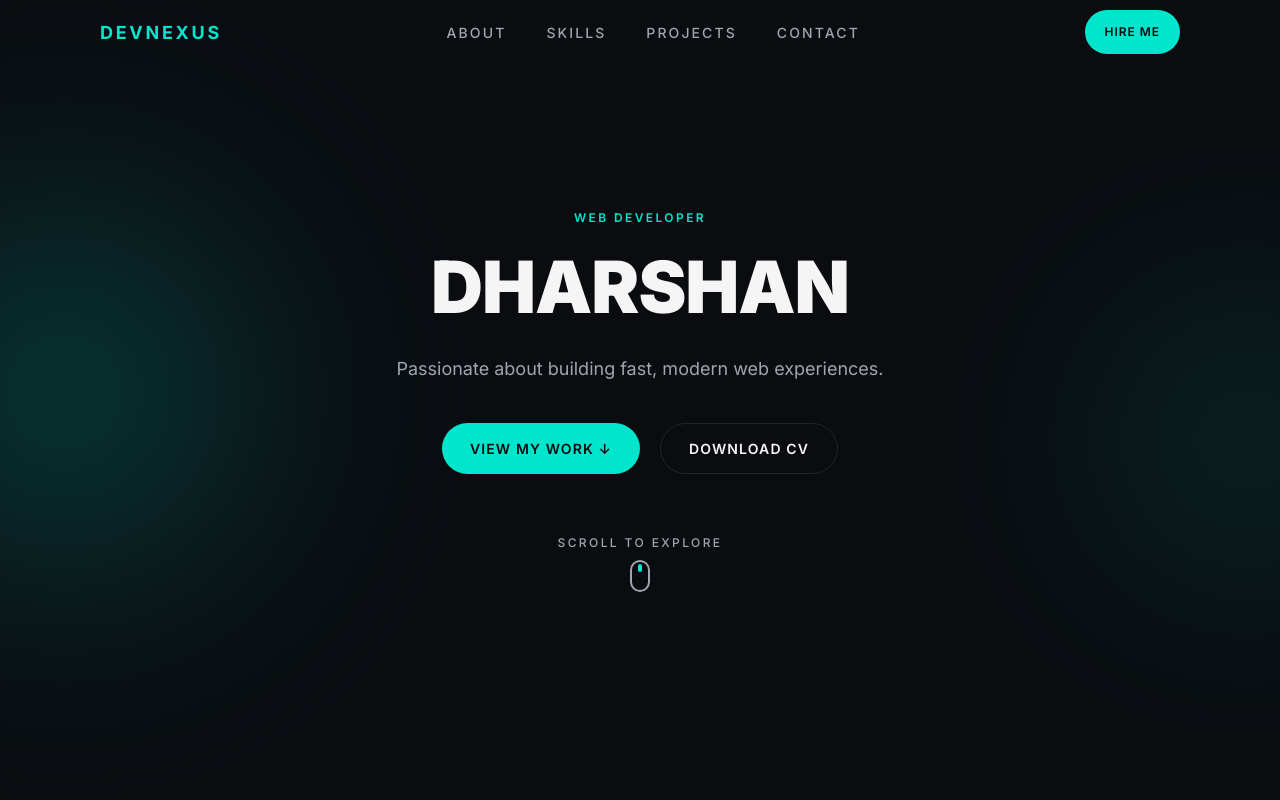
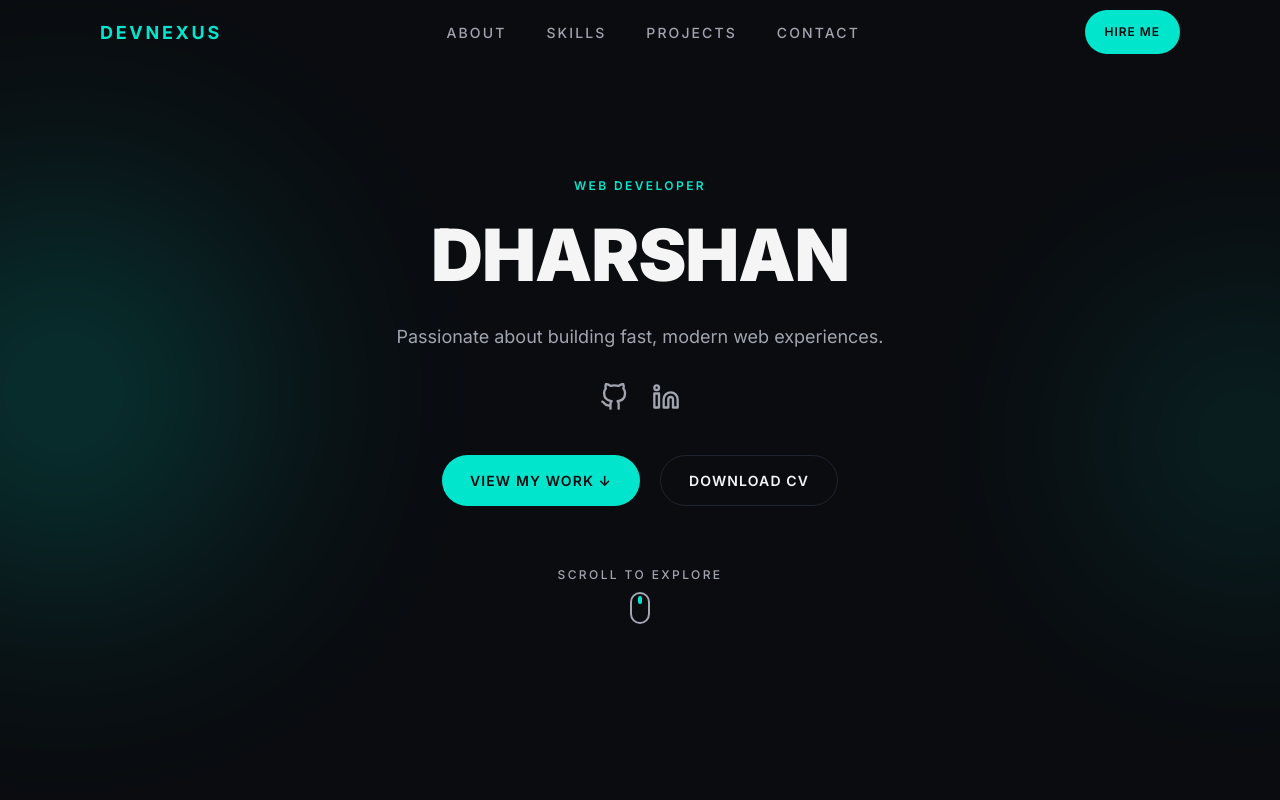
Before and after one commit to dhxrshanr-ai/DevNexus, a React (Vite) app: page / in a window 1280 px wide. Shown: the top 800 px of the page. Built offline with nearby package versions, Linux system fonts and the light colour scheme.

Commit message:
Update social icons, spacing, and core skills text

```diff
--- a/index.html
+++ b/index.html
@@ -12,7 +12,7 @@
   <link
     href="https://fonts.googleapis.com/css2?family=Inter:ital,opsz,wght@0,14..32,100..900;1,14..32,100..900&display=swap"
     rel="stylesheet">
-  <title>DevNexus — Dharshan | Frontend Developer</title>
+  <title>DevNexus — Dharshan</title>
 </head>
 
 <body>
--- a/src/components/Contact.jsx
+++ b/src/components/Contact.jsx
@@ -1,11 +1,12 @@
 import { useState } from 'react';
 import { useScrollReveal } from '../hooks/useScrollReveal';
+import { FiPhone, FiMail, FiLinkedin, FiGithub, FiMapPin } from 'react-icons/fi';
 
 const contactInfo = [
-    { icon: '📧', label: 'Email', value: 'dhxrshanr@gmail.com', href: null },
-    { icon: '📍', label: 'Location', value: 'Theni, Tamilnadu', href: null },
-    { icon: '💼', label: 'LinkedIn', value: 'https://www.linkedin.com/in/dharshanr6/', href: 'https://www.linkedin.com/in/dharshanr6/' },
-    { icon: '🐙', label: 'GitHub', value: 'https://github.com/dhxrshanr-ai', href: 'https://github.com/dhxrshanr-ai' },
+    { icon: <FiMapPin />, label: 'Location', value: 'Theni, Tamil Nadu', href: 'Theni, Tamil Nadu' },
+    { icon: <FiMail />, label: 'Email', value: 'dhxrshanr@gmail.com', href: 'mailto:dhxrshanr@gmail.com' },
+    { icon: <FiLinkedin />, label: 'LinkedIn', value: 'https://www.linkedin.com/in/dharshanr6/', href: 'https://www.linkedin.com/in/dharshanr6/' },
+    { icon: <FiGithub />, label: 'GitHub', value: 'https://github.com/dhxrshanr-ai', href: 'https://github.com/dhxrshanr-ai' },
 ];
 
 export default function Contact() {
--- a/src/components/Hero.jsx
+++ b/src/components/Hero.jsx
@@ -1,4 +1,5 @@
 import { useEffect, useState } from 'react';
+import { FiGithub, FiLinkedin } from 'react-icons/fi';
 
 export default function Hero() {
     const [loaded, setLoaded] = useState(false);
@@ -78,21 +79,40 @@ export default function Hero() {
                     Dharshan
                 </h1>
 
-                {/* Description */}
-                <p
+                {/* Description and Socials */}
+                <div
                     style={{
-                        fontSize: 'clamp(0.9375rem, 2.5vw, 1.125rem)',
-                        color: 'var(--text-secondary)',
-                        lineHeight: 1.6,
-                        maxWidth: 540,
-                        margin: '0 auto 40px',
+                        display: 'flex',
+                        flexDirection: 'column',
+                        alignItems: 'center',
+                        gap: 20,
+                        marginBottom: 40,
                         transition: 'all 0.7s ease 0.3s',
                         opacity: loaded ? 1 : 0,
                         transform: loaded ? 'translateY(0)' : 'translateY(24px)',
                     }}
                 >
-                    Passionate about building fast, modern web experiences.
-                </p>
+                    <p
+                        style={{
+                            fontSize: 'clamp(0.9375rem, 2.5vw, 1.125rem)',
+                            color: 'var(--text-secondary)',
+                            lineHeight: 1.6,
+                            maxWidth: 540,
+                            margin: 0,
+                            marginBottom: 8,
+                        }}
+                    >
+                        Passionate about building fast, modern web experiences.
+                    </p>
+                    <div style={{ display: 'flex', gap: 24, padding: '4px 0' }}>
+                        <a href="https://github.com/dhxrshanr-ai" target="_blank" rel="noopener noreferrer" aria-label="GitHub" style={{ color: 'var(--text-secondary)', fontSize: '1.75rem', transition: 'color 0.3s, transform 0.3s' }} onMouseEnter={(e) => { e.currentTarget.style.color = 'var(--text-primary)'; e.currentTarget.style.transform = 'translateY(-2px)'; }} onMouseLeave={(e) => { e.currentTarget.style.color = 'var(--text-secondary)'; e.currentTarget.style.transform = 'translateY(0)'; }}>
+                            <FiGithub />
+                        </a>
+                        <a href="https://www.linkedin.com/in/dharshanr6/" target="_blank" rel="noopener noreferrer" aria-label="LinkedIn" style={{ color: 'var(--text-secondary)', fontSize: '1.75rem', transition: 'color 0.3s, transform 0.3s' }} onMouseEnter={(e) => { e.currentTarget.style.color = '#0077b5'; e.currentTarget.style.transform = 'translateY(-2px)'; }} onMouseLeave={(e) => { e.currentTarget.style.color = 'var(--text-secondary)'; e.currentTarget.style.transform = 'translateY(0)'; }}>
+                            <FiLinkedin />
+                        </a>
+                    </div>
+                </div>
 
                 {/* CTAs */}
                 <div
--- a/src/data/skills.jsx
+++ b/src/data/skills.jsx
@@ -40,7 +40,7 @@ export const skillCategories = [
 
 export const coreSkills = [
     "Embedded Systems Development",
-    "Microcontroller Programming (Arduino, ESP32)",
+    "Microcontroller Programming (Arduino)",
     "Communication Systems",
     "Firmware Development",
     "Hardware–Software Integration",
```
